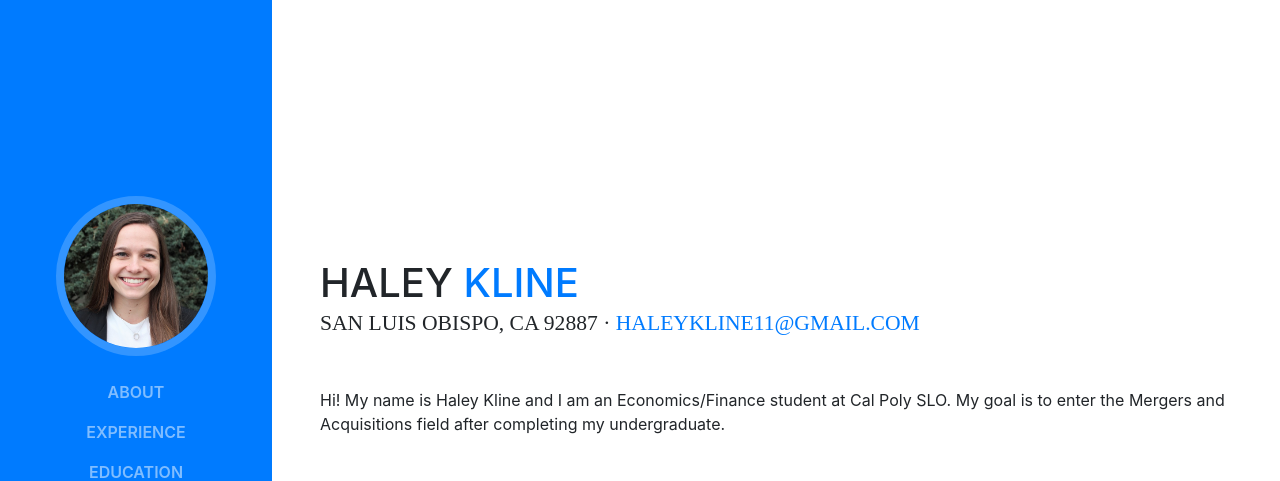
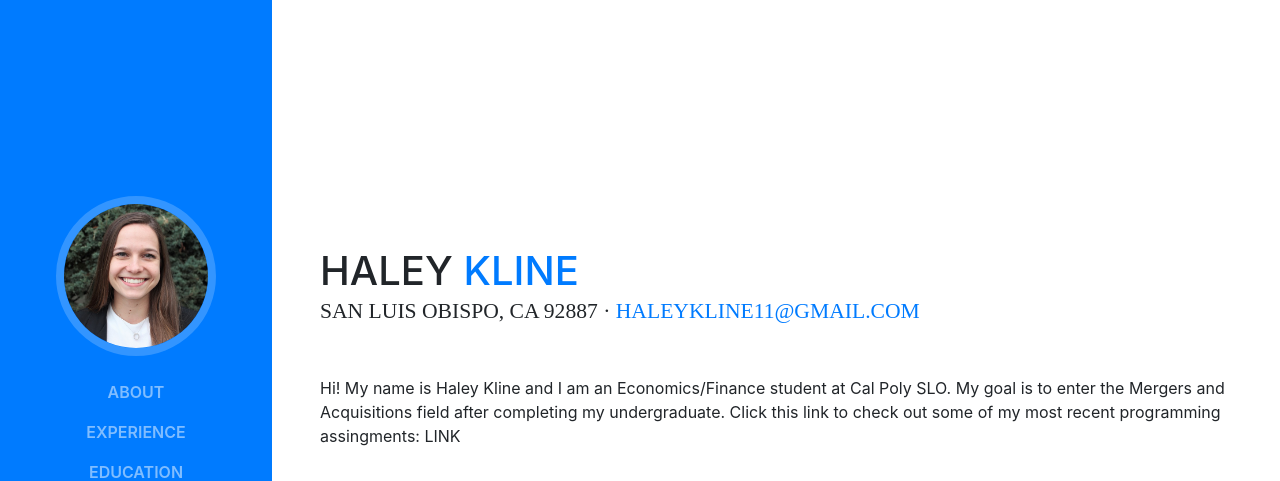
Before and after one commit to haleygerace/haleygerace.github.io, a website with bundled scripts: page index.html in a window 1280 px wide. Shown: the top 481 px of the page. Built offline with nearby package versions, Linux system fonts and the light colour scheme; a web font is replaced by a local one.

Commit message:
Place to put link

```diff
--- a/index.html
+++ b/index.html
@@ -72,7 +72,7 @@
           <div class="subheading mb-5"> San Luis Obispo, CA 92887 ·
             <a href="mailto:haleykline11@gmail.com">haleykline11@gmail.com</a>
           </div>
-          <p class="mb-5">Hi! My name is Haley Kline and I am an Economics/Finance student at Cal Poly SLO. My goal is to enter the Mergers and Acquisitions field after completing my undergraduate.</p>
+          <p class="mb-5">Hi! My name is Haley Kline and I am an Economics/Finance student at Cal Poly SLO. My goal is to enter the Mergers and Acquisitions field after completing my undergraduate. Click this link to check out some of my most recent programming assingments: LINK</p>
           <ul class="list-inline list-social-icons mb-0">
             <li class="list-inline-item">
               <a href="#">
```
